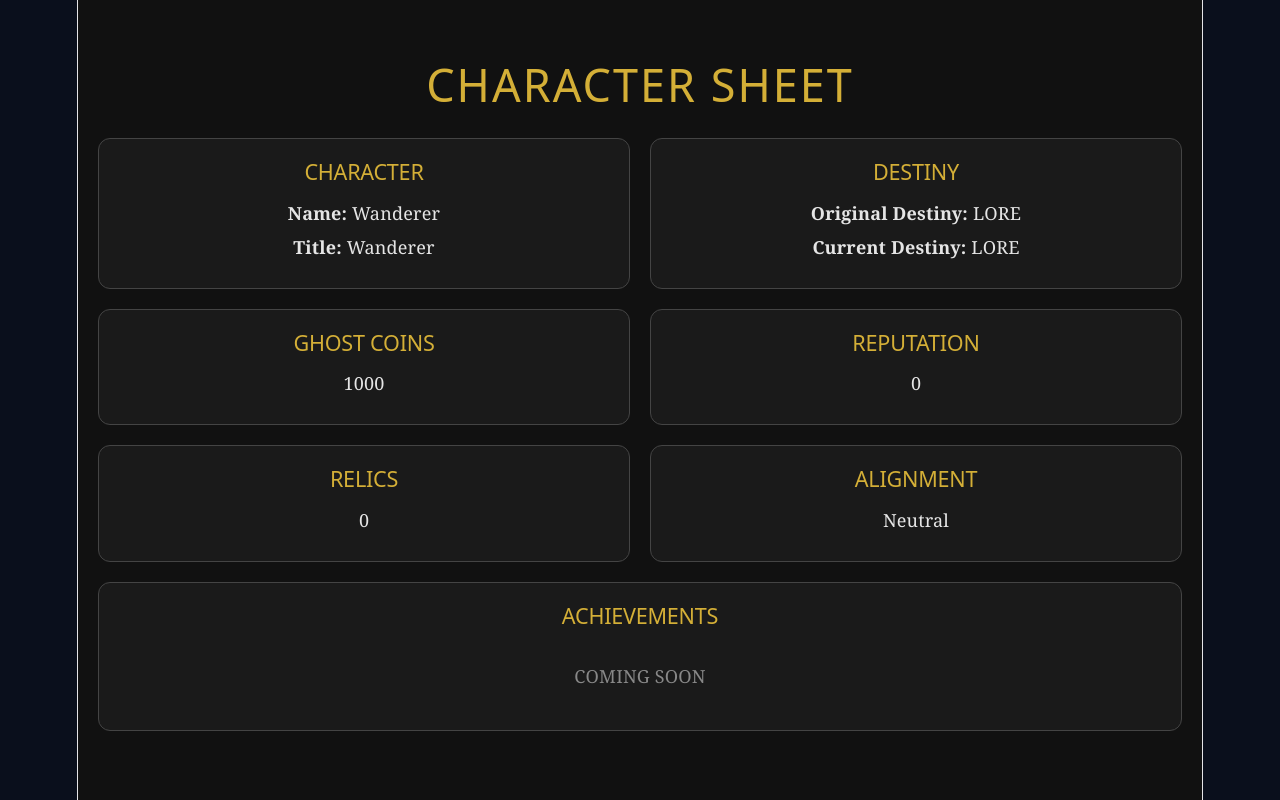
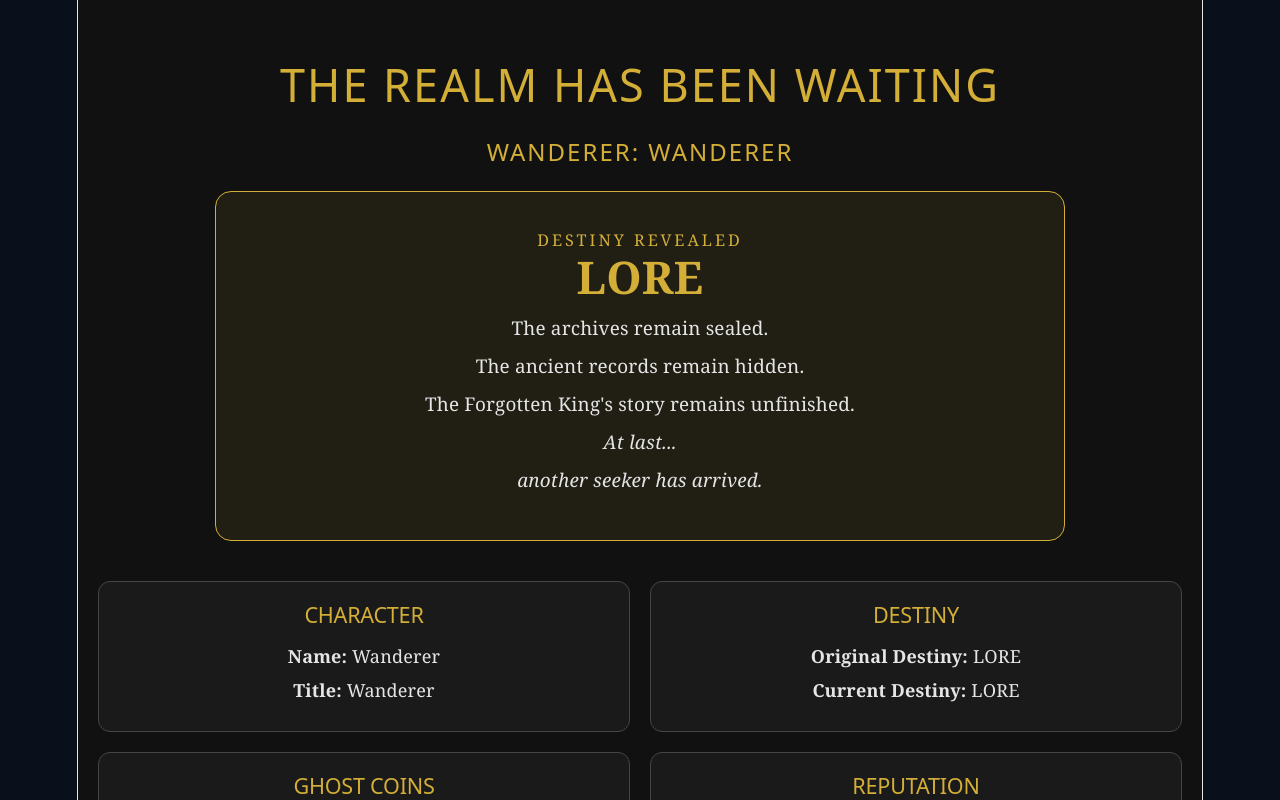
Before and after one commit to fperry64/the-realm, a React app in the folder web/: page /character in a window 1280 px wide. Shown: the top 800 px of the page. Built offline with nearby package versions, Linux system fonts and the light colour scheme; the HTML template or start-up script is replaced by a standard one.

Commit message:
Character Sheet Mod 3

```diff
--- a/web/src/CharacterSheet.css
+++ b/web/src/CharacterSheet.css
@@ -60,3 +60,47 @@
     grid-column: span 1;
   }
 }
+
+.realm-arrival-banner {
+  max-width: 850px;
+  margin: 0 auto 40px auto;
+  text-align: center;
+}
+
+.realm-arrival-banner h2 {
+  color: #d4af37;
+  margin-bottom: 25px;
+  letter-spacing: 2px;
+}
+
+.destiny-reveal {
+  background: rgba(212, 175, 55, 0.08);
+  border: 1px solid #d4af37;
+  border-radius: 16px;
+  padding: 35px;
+}
+
+.destiny-title {
+  color: #d4af37;
+  font-size: 0.9rem;
+  letter-spacing: 3px;
+  margin-bottom: 10px;
+}
+
+.destiny-name {
+  color: #d4af37;
+  font-size: 2.5rem;
+  font-weight: bold;
+  margin-bottom: 25px;
+}
+
+.destiny-reveal p {
+  color: #e5e5e5;
+  margin: 12px 0;
+  font-size: 1.05rem;
+}
+
+.arrival-line {
+  margin-top: 25px;
+  font-style: italic;
+}
--- a/web/src/pages/CharacterSheet.jsx
+++ b/web/src/pages/CharacterSheet.jsx
@@ -6,8 +6,42 @@ function CharacterSheet() {
       <div className="character-container">
 
         <h1 className="character-title">
-          CHARACTER SHEET
+            THE REALM HAS BEEN WAITING
         </h1>
+
+        <div className="realm-arrival-banner">
+            <h2>WANDERER: WANDERER</h2>
+
+            <div className="destiny-reveal">
+                <div className="destiny-title">
+                DESTINY REVEALED
+                </div>
+
+                <div className="destiny-name">
+                LORE
+                </div>
+
+                <p>
+                The archives remain sealed.
+                </p>
+
+                <p>
+                The ancient records remain hidden.
+                </p>
+
+                <p>
+                The Forgotten King's story remains unfinished.
+                </p>
+
+                <p className="arrival-line">
+                At last...
+                </p>
+
+                <p className="arrival-line">
+                    another seeker has arrived.
+                </p>
+            </div>
+        </div>
 
         <div className="character-grid">
 
```
